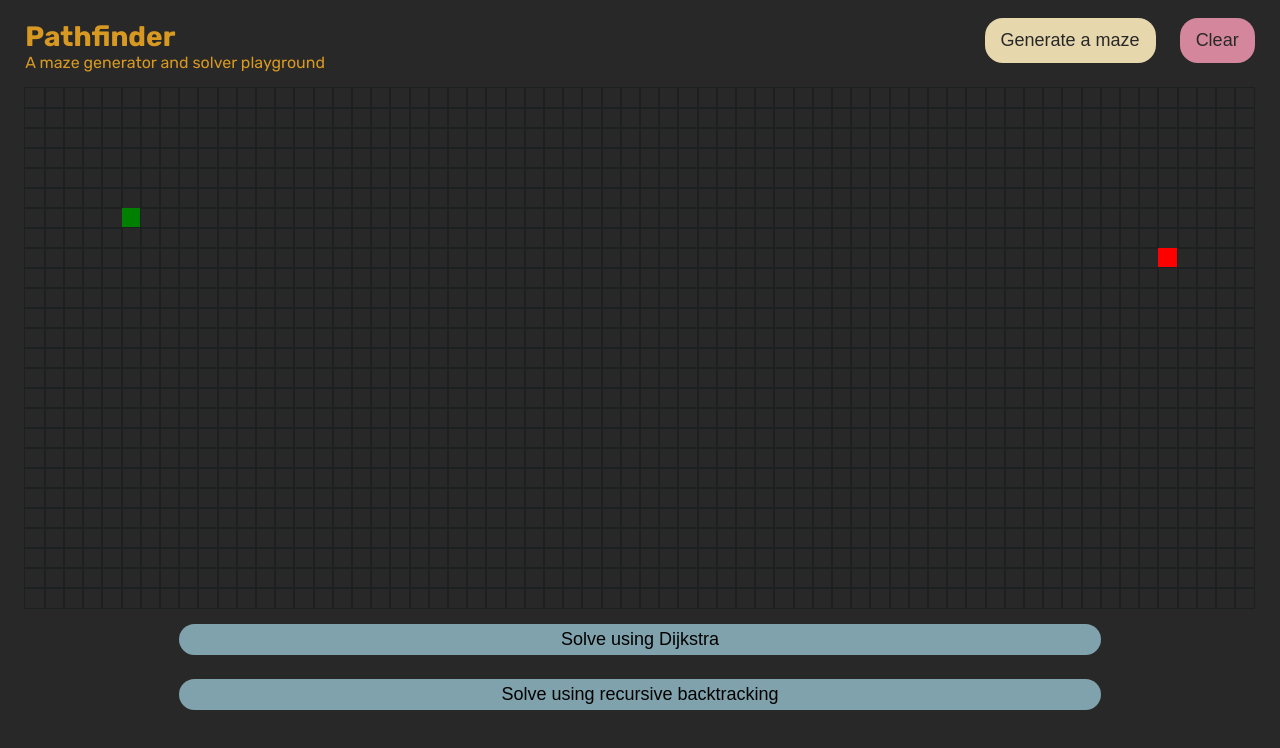
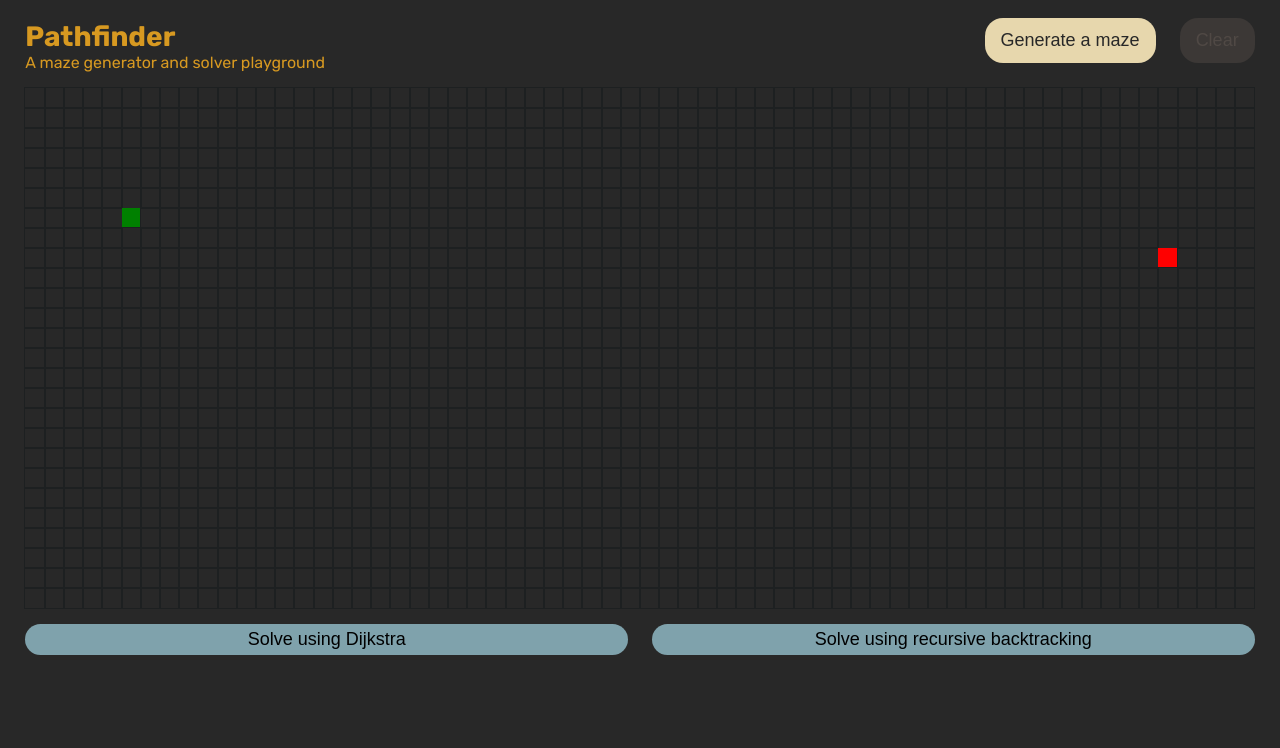
Before and after one commit to tomdaniels/pathfinder, a Next.js app: page / in a window 1280 px wide. Shown: the top 748 px of the page. Built offline with nearby package versions, Linux system fonts and the light colour scheme.

Commit message:
solving algo info

```diff
--- a/src/components/control-group.js
+++ b/src/components/control-group.js
@@ -1,3 +1,4 @@
+import { useState } from "react";
 import styles from "../styles/ButtonGroup.module.css";
 
 export default function ControlGroup({
@@ -10,6 +11,8 @@ export default function ControlGroup({
 
   children,
 }) {
+  const [showInfo, setShowInfo] = useState("");
+
   return (
     <div className={styles.container}>
       <div className={styles.header}>
@@ -24,7 +27,10 @@ export default function ControlGroup({
           >
             Generate a maze
           </button>
-          <button disabled={locked} onClick={() => clear()}>
+          <button
+            disabled={!activeMaze || locked || isSolved}
+            onClick={() => clear()}
+          >
             Clear
           </button>
         </div>
@@ -33,18 +39,53 @@ export default function ControlGroup({
       {children}
 
       <div className={styles["solver-controls"]}>
+        <div
+          onMouseEnter={() => setShowInfo("dijkstra")}
+          onMouseLeave={() => setShowInfo("")}
+        >
           <button
             disabled={locked || isSolved}
             onClick={() => visualiseAlgo("dijkstra")}
           >
             Solve using Dijkstra
           </button>
+          {showInfo === "dijkstra" && (
+            <>
+              <p>The shortest path is guaranteed with this solution.</p>
+              <p>
+                Dijkstra&apos;s algorithm will search every available node in
+                each possible direction until it reaches the target node.
+              </p>
+            </>
+          )}
+        </div>
+        <div
+          onMouseEnter={() => setShowInfo("dijkstra")}
+          onMouseLeave={() => setShowInfo("")}
+        >
           <button
             disabled={locked || isSolved}
+            onMouseEnter={() => setShowInfo("backtracker")}
             onClick={() => visualiseAlgo("backtracker")}
           >
             Solve using recursive backtracking
           </button>
+          {showInfo === "backtracker" && (
+            <>
+              <p>The shortest path is not guaranteed with this solution.</p>
+              <p>
+                Recursive backtracking is a Depth First Search algorithm, which
+                randomly selects a path to exhaust until it traps it self. At
+                which point, it &quot;backtracks&quot; to the last branch with
+                another possible solution and repeats until the maze is solved.
+              </p>
+              <p>
+                Due to this random nature, the speed can vary drastically and
+                results may be inconsisten
+              </p>
+            </>
+          )}
+        </div>
       </div>
     </div>
   );
--- a/src/styles/ButtonGroup.module.css
+++ b/src/styles/ButtonGroup.module.css
@@ -11,6 +11,7 @@
 
 .header {
   display: flex;
+  flex-wrap: wrap;
   align-items: baseline;
   justify-content: space-between;
 }
@@ -24,14 +25,9 @@
   gap: 24px;
 }
 
-.solver-controls {
-  display: flex;
-  flex-direction: column;
-  gap: 24px;
-}
-
 .header-controls button {
   padding: 12px 16px;
+  min-width: max-content;
 }
 
 .header-controls button:enabled:nth-child(1) {
@@ -47,6 +43,7 @@
 .container button {
   align-self: center;
   border-radius: 18px;
+  width: 100%;
 }
 
 .container button:enabled {
@@ -58,12 +55,28 @@
   box-shadow: 0 5px 2px #32302f;
   animation: pop;
   animation-duration: 1.5s;
-  /* animation-timing-function: ease-in-out; */
   transform: scale(1.02);
 }
 
-.solver-controls button {
-  width: 75%;
+.solver-controls {
+  display: flex;
+  gap: 24px;
+  width: 100%;
+  justify-content: center;
+
+  margin-bottom: 16px;
+}
+
+.solver-controls div {
+  width: 50%;
+  display: flex;
+  flex-direction: column;
+}
+
+.solver-controls p {
+  margin-top: 16px;
+  animation: fadeIn;
+  animation-duration: 0.5s;
 }
 
 @keyframes fadeIn {
```
Lines whose indentation alone changed are shown as unchanged.
